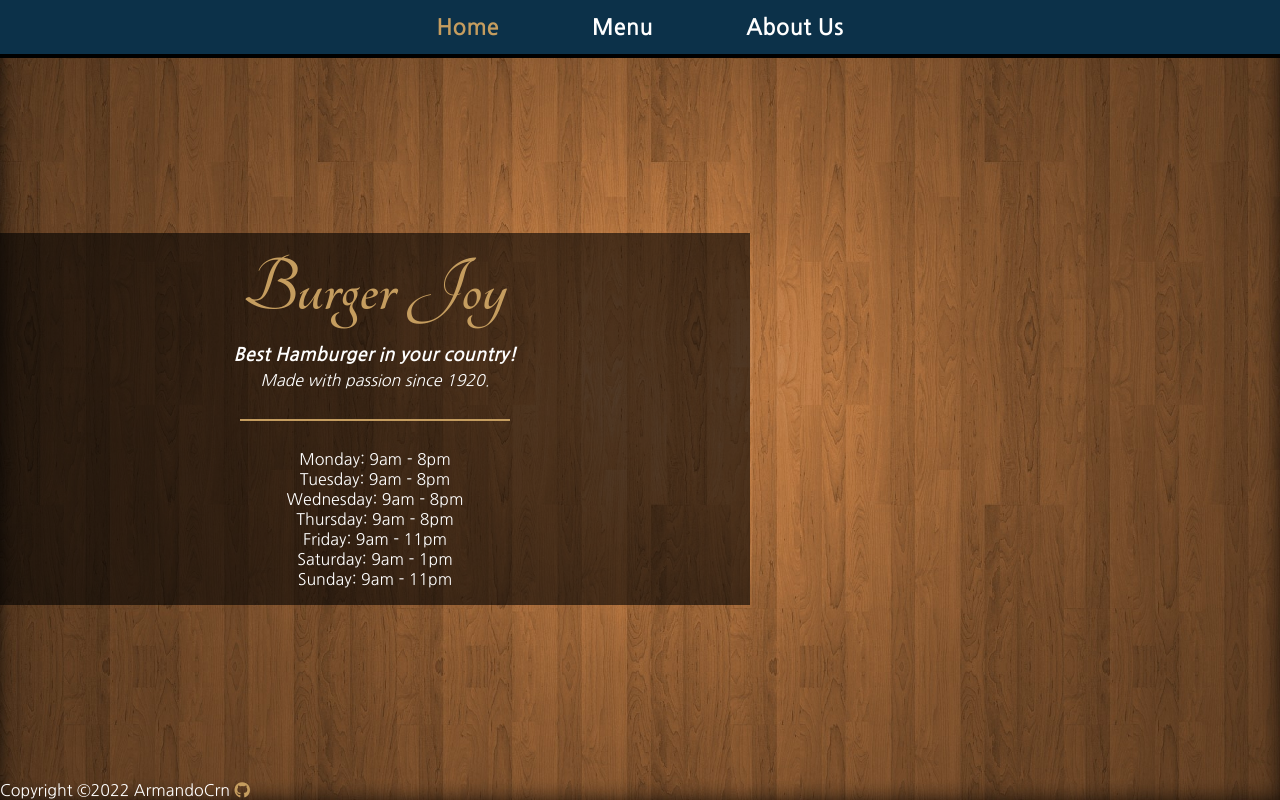
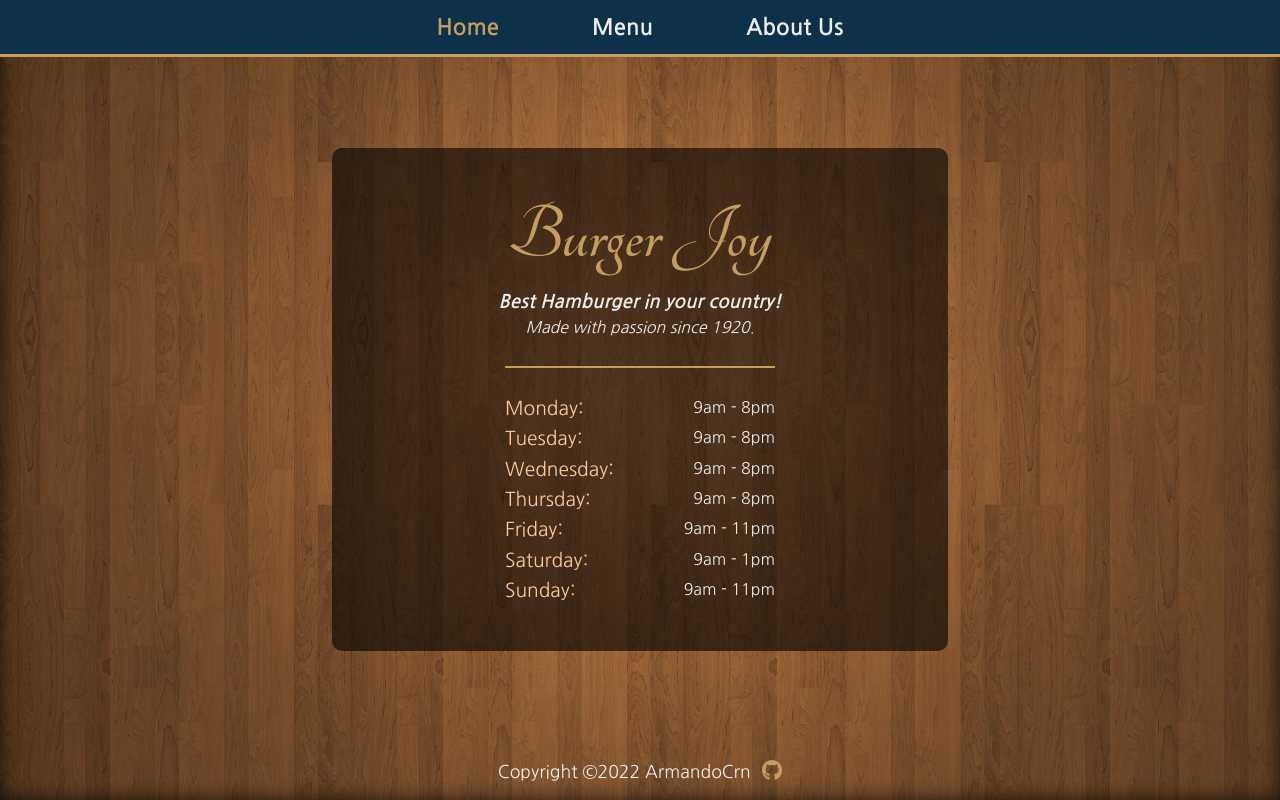
Before and after one commit to ArmandoCrn/restaurant-page, a plain HTML site: page index.html in a window 1280 px wide. Drawn offline with Linux system fonts and the light colour scheme; a script that the page names is missing.

Commit message:
Home done

```diff
--- a/index.html
+++ b/index.html
@@ -48,6 +48,7 @@
         </ul>
       </nav>
 
+      <div class="p-x al-itm">
         <main>
           <div class="home">
             <h1>Burger Joy</h1>
@@ -58,17 +59,39 @@
 
             <div class="hours">
               <ul>
-              <li>Monday: 9am - 8pm</li>
-              <li>Tuesday: 9am - 8pm</li>
-              <li>Wednesday: 9am - 8pm</li>
-              <li>Thursday: 9am - 8pm</li>
-              <li>Friday: 9am - 11pm</li>
-              <li>Saturday: 9am - 1pm</li>
-              <li>Sunday: 9am - 11pm</li>
+                <li>
+                  <span class="t-left">Monday:</span>
+                  <span>9am - 8pm</span>
+                </li>
+                <li>
+                  <span class="t-left">Tuesday:</span>
+                  <span>9am - 8pm</span>
+                </li>
+                <li>
+                  <span class="t-left">Wednesday:</span>
+                  <span>9am - 8pm</span>
+                </li>
+                <li>
+                  <span class="t-left">Thursday:</span>
+                  <span>9am - 8pm</span>
+                </li>
+                <li>
+                  <span class="t-left">Friday:</span>
+                  <span>9am - 11pm</span>
+                </li>
+                <li>
+                  <span class="t-left">Saturday:</span>
+                  <span>9am - 1pm</span>
+                </li>
+                <li>
+                  <span class="t-left">Sunday:</span>
+                  <span>9am - 11pm</span>
+                </li>
               </ul>
             </div>
           </div>
         </main>
+      </div>
 
       <footer>
         <p>
--- a/style.css
+++ b/style.css
@@ -3,14 +3,15 @@
   --title-font: "Tangerine", cursive;
 
   --light-black: rgba(0, 0, 0, 0.6);
+  --white: #eee;
   --blue: #0c3149;
-  --light-blue: #0c3149;
+  --gold: #c59d5f;
+  --light-gold: #fbc99d;
 
+  /* --light-blue: #0c3149;
   --red: #ed1250;
   --pale-yellow: #fff6da;
-  --dark-blue: #042f4b;
-  --orange: #fbc99d;
-  --gold: #c59d5f;
+  --dark-blue: #042f4b; */
 }
 
 /*========
@@ -48,8 +49,7 @@ nav li {
 ============*/
 body {
   font-family: var(--font);
-  /*FIXME:*/
-  color: white;
+  color: var(--white);
 }
 
 h1 {
@@ -61,6 +61,10 @@ h1 {
 a {
   text-decoration: none;
   color: inherit;
+}
+
+.p-x {
+  padding-inline: 0.3rem;
 }
 
 nav ul {
@@ -77,8 +81,27 @@ nav li.active {
   font-style: italic;
 }
 
+.hours .t-left {
+  color: var(--light-gold);
+  font-size: 1.2rem;
+}
+
+footer {
+  font-size: 1.1rem;
+}
+
 footer a {
   color: var(--gold);
+  font-size: 1.3rem;
+}
+
+.fa-github {
+  margin-left: 0.4rem;
+  transition: transform 0.2s ease-in-out;
+}
+
+.fa-github:hover {
+  transform: scale(1.2) translateY(-5px);
 }
 
 /*==========
@@ -88,14 +111,13 @@ footer a {
   display: flex;
   flex-direction: column;
   min-height: 100vh;
-  /* align-items: center; Se crea problemi FIXME: */
   justify-content: space-between;
 }
 
 /*|-- NAV --|*/
 nav {
   background-color: var(--blue);
-  border-bottom: 4px solid #000;
+  border-bottom: 3px solid var(--gold);
 }
 
 nav ul {
@@ -109,15 +131,12 @@ nav ul {
 /*|-- MAIN --|*/
 main {
   background-color: var(--light-black);
-  padding: 1rem;
-  max-width: 750px;
+  padding: 2rem 0.5rem;
+  border-radius: 10px;
 }
 
 .home {
   text-align: center;
-  /* display: flex;
-  flex-direction: column;
-  gap: 1rem; */
 }
 
 h1 {
@@ -135,6 +154,43 @@ h1 {
   margin: 1.8rem auto;
 }
 
+.hours {
+  max-width: 270px;
+  margin-inline: auto;
+}
+
+.hours ul {
+  display: flex;
+  flex-direction: column;
+  gap: 0.4rem;
+}
+
+.hours li {
+  display: flex;
+  justify-content: space-between;
+}
+
 footer {
-  /* margin-top: auto; */
+  padding-block: 1rem;
+  text-align: center;
 }
+
+/*==============
+  MEDIA QUERIES
+==============*/
+
+@media screen and (min-width: 610px) {
+  .p-x.al-itm {
+    align-self: center;
+  }
+
+  main {
+    align-self: center;
+    padding-block: 3rem;
+  }
+
+  .home {
+    width: 600px;
+    margin-inline: auto;
+  }
+}
```
Lines whose indentation alone changed are shown as unchanged.
